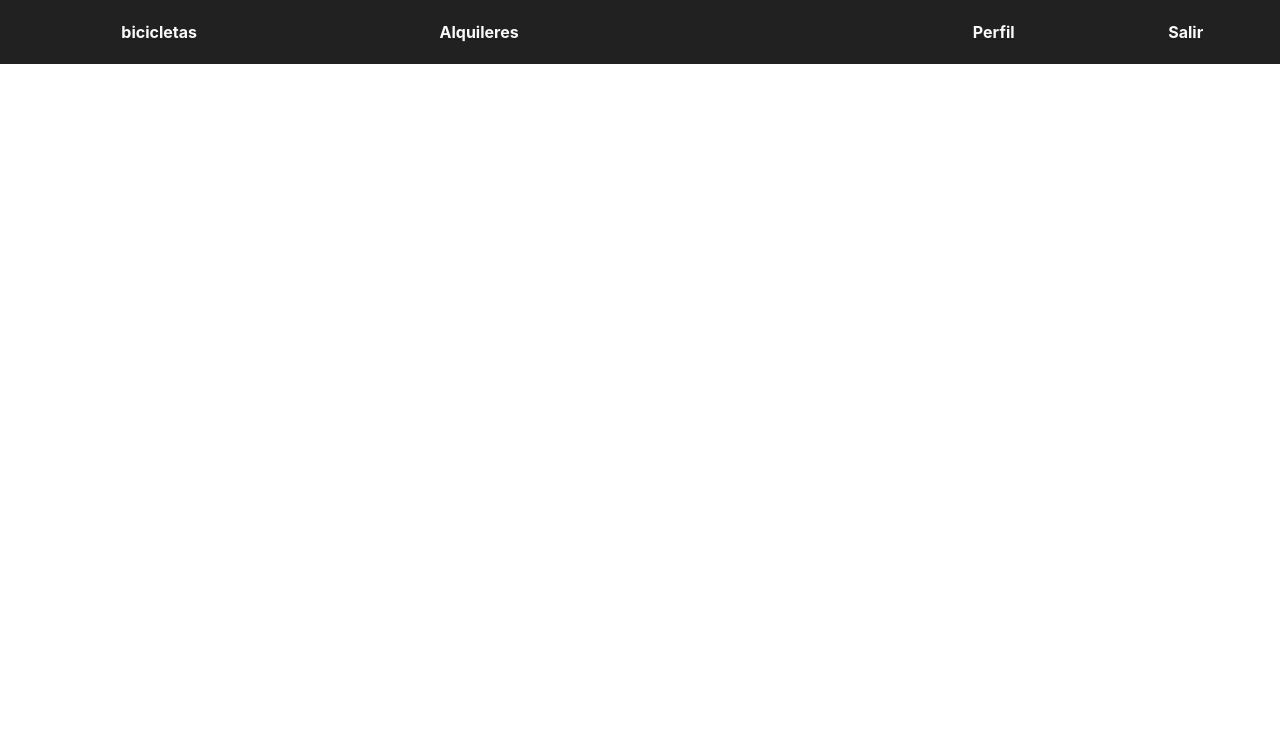
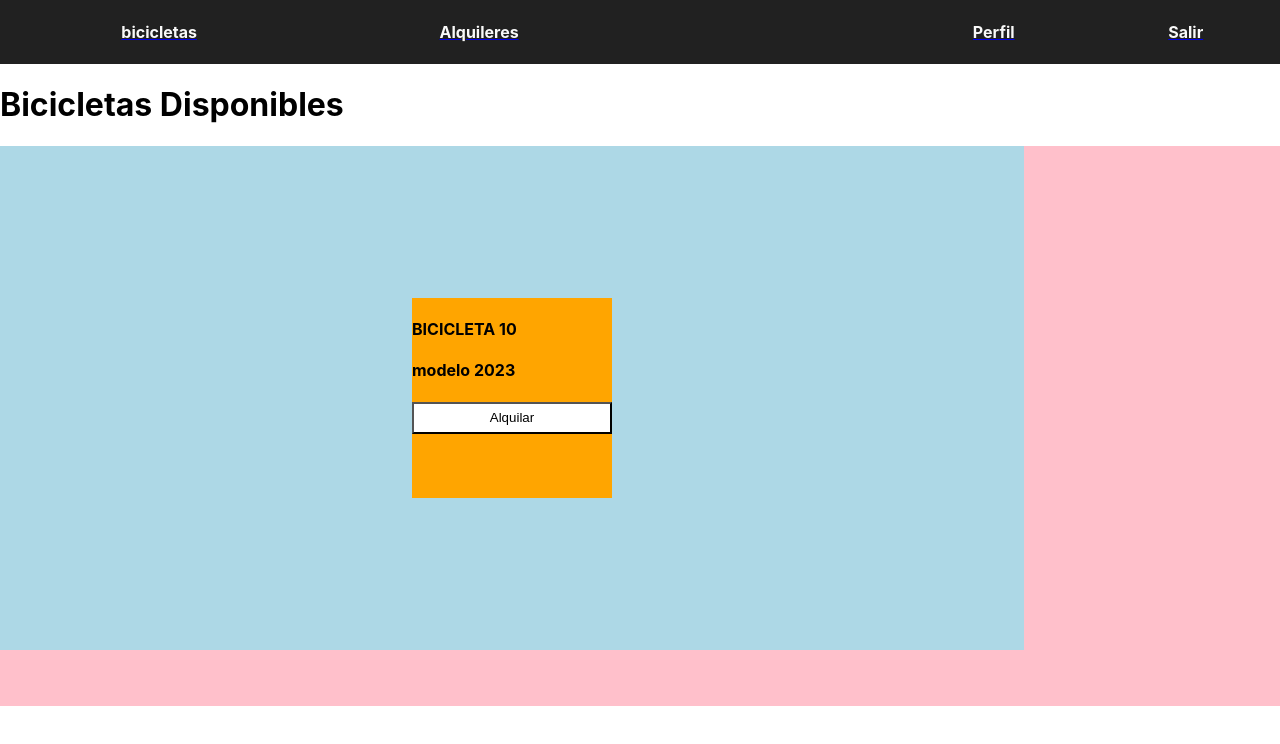
Before and after one commit to kokis128/bicicletas-front, a React (Create React App) app: page / in a window 1280 px wide. Shown: the top 744 px of the page. Built offline with nearby package versions, Linux system fonts and the light colour scheme.

Commit message:
components bicicleta api etc

```diff
--- /dev/null
+++ b/src/components/bicicletasDisponibeles/bicicletasDisponibeles.css
@@ -0,0 +1,30 @@
+.bic-disp-container{
+
+
+    width: 200px;
+    height: 200px;
+    background-color: orange;
+    color:black;
+    position: absolute;
+
+
+}
+
+.bici-disp-button{
+position: relative;
+width: 100%;
+height: 4vh;
+background-color: #ffffff;
+color: black;
+
+
+}
+
+.bici-disp-button:hover{
+
+
+    background-color: #e0e0e0 ;
+
+
+
+    }
--- /dev/null
+++ b/src/components/bicicletasDisponibeles/bicicletasDisponibeles.js
@@ -0,0 +1,20 @@
+import {React} from 'react';
+import "./bicicletasDisponibeles.css";
+
+
+function BicicletasDisponibles(props){
+
+
+    return(
+
+
+        <div className='bic-disp-container'>
+        <h4>{props.title}</h4>
+        <h4>{props.descripcion}</h4>
+        <button className='bici-disp-button'>Alquilar</button>
+
+        </div>
+    );
+}
+
+export default BicicletasDisponibles;
--- a/src/components/navbar/navbar.js
+++ b/src/components/navbar/navbar.js
@@ -11,7 +11,7 @@ function NavBar(){
         <div className="navbar-size">
             <div className='navbar-left'>
 
-          <Link to="/#">  <h3 className='nav-h3'>bicicletas</h3></Link>
+          <Link to="/home">  <h3 className='nav-h3'>bicicletas</h3></Link>
           <Link to="/#"> <h3 className='nav-h3'>Alquileres</h3></Link>
             </div>
             <div className='navbar-center'></div>
--- a/src/pages/home/home.css
+++ b/src/pages/home/home.css
@@ -0,0 +1,30 @@
+
+
+.bicicletas-disp-size{
+
+width: 100%;
+height: 70vh;
+background-color: pink;
+margin:0;
+padding: 0;
+
+
+}
+
+.bicicletas-disp-container{
+
+    width:80%;
+    height: 90%;
+    background-color: lightblue;
+    display: flex;
+    flex-wrap: wrap;
+    justify-content: space-around;
+    align-items: center;
+
+
+
+
+
+
+
+}
--- a/src/pages/home/home.js
+++ b/src/pages/home/home.js
@@ -1,14 +1,49 @@
 import {React} from 'react';
 import "./home.css";
 import NavBar from '../../components/navbar/navbar';
+import BicicletasDisponibles from '../../components/bicicletasDisponibeles/bicicletasDisponibeles';
 
 function Home(){
 
+  const ITEMS=[
+{ title:"BICICLETA 1",descripcion:"modelo 2023" },
+{ title:"BICICLETA 2",descripcion:"modelo 2023" },
+{ title:"BICICLETA 3",descripcion:"modelo 2023" },
+{ title:"BICICLETA 4",descripcion:"modelo 2023" },
+{ title:"BICICLETA 5",descripcion:"modelo 2023" },
+{ title:"BICICLETA 6",descripcion:"modelo 2023" },
+{ title:"BICICLETA 7",descripcion:"modelo 2023" },
+{ title:"BICICLETA 8",descripcion:"modelo 2023" },
+{ title:"BICICLETA 9",descripcion:"modelo 2023" },
+{ title:"BICICLETA 10",descripcion:"modelo 2023" },
+];
 
-    return(
+
+ return(
         <div className="main">
 
       <NavBar />
+      <h1 className='h1-home'>Bicicletas Disponibles</h1>
+      <div className='bicicletas-disp-size'>
+
+      <div className='bicicletas-disp-container'>
+      {
+
+        ITEMS.map((item,index)=>(
+           <BicicletasDisponibles key={index} title={item.title} descripcion={item.descripcion} />
+
+
+        ))
+
+
+
+      }
+
+
+         </div>
+
+
+        </div>
 
         </div>
     );
--- a/src/pages/perfil/perfil.css
+++ b/src/pages/perfil/perfil.css
@@ -84,3 +84,11 @@ align-items: center;
 
 
 }
+
+.button-form:hover{
+
+   cursor: pointer;
+   background-color: #b0b0b0;
+
+
+    }
```
